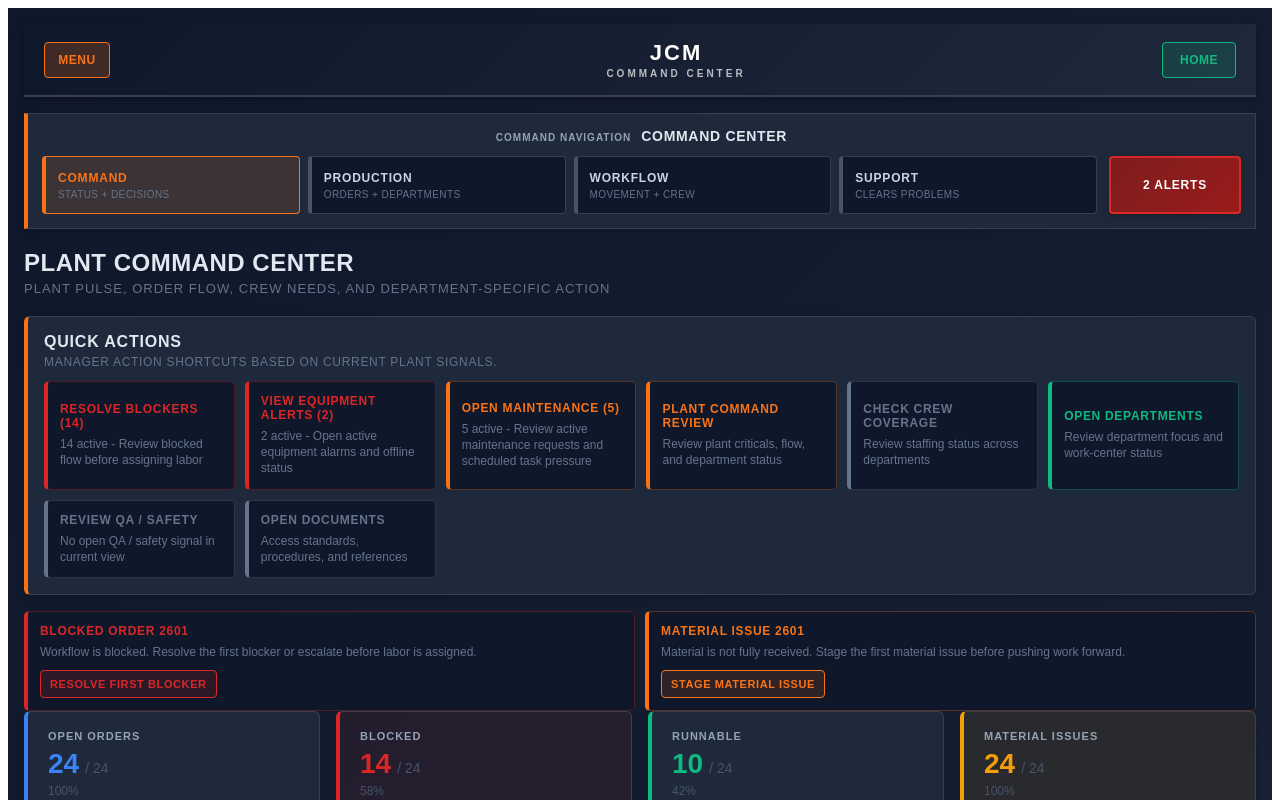
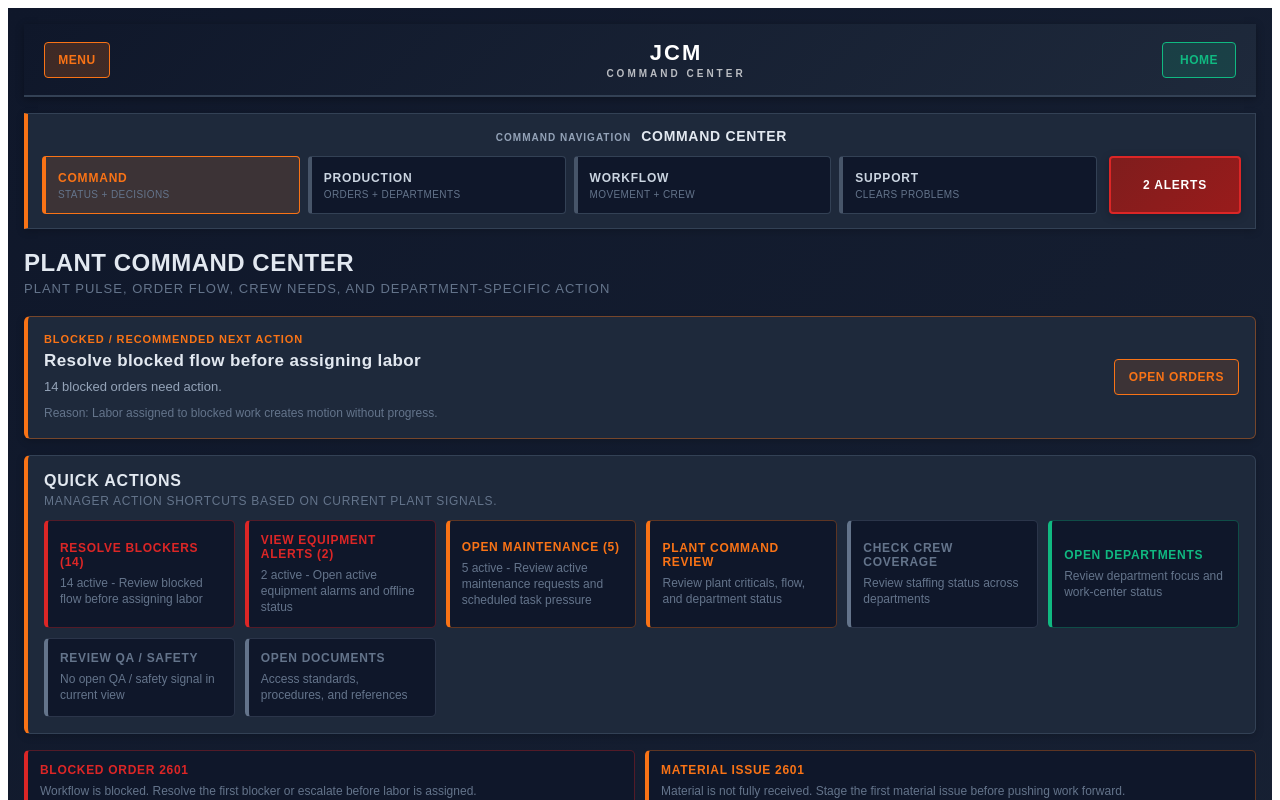
Before and after one commit to jcm-digital-coworker/JCM-Command-Center, a React (Vite) app: page / in a window 1280 px wide. Shown: the top 800 px of the page. Built offline with nearby package versions, Linux system fonts and the light colour scheme.

Commit message:
Show command recommendation on dashboard

```diff
--- a/src/pages/DashboardPage.tsx
+++ b/src/pages/DashboardPage.tsx
@@ -8,9 +8,11 @@ import type { WorkCenter } from '../types/plant';
 import type { ProductionOrder } from '../types/productionOrder';
 import { getOrderStatusLabel, getOrderBlockReason, formatBlockedReason } from '../logic/orderReadiness';
 import { getDashboardRuntimeTruth } from '../logic/dashboardRuntimeSelectors';
+import { getCommandRecommendation } from '../logic/commandRecommendations';
 import { WORKFLOW_RUNTIME_UPDATED_EVENT } from '../logic/workflowRuntimeState';
 import EmbeddedPromptCards from '../components/dashboard/EmbeddedPromptCards';
 import DashboardWorkCenterCard from '../components/dashboard/DashboardWorkCenterCard';
+import CommandRecommendationCard from '../components/dashboard/CommandRecommendationCard';
 import {
   dashboardGridStyle,
   dashboardHeaderStyle,
@@ -104,6 +106,7 @@ export default function DashboardPage({
 
   const openRisks = risks.filter((risk) => risk.status === 'OPEN' || risk.status === 'IN_PROGRESS');
   const activeTasks = tasks.filter((task) => task.status !== 'OK');
+  const runtimeTruth = getDashboardRuntimeTruth(alerts.length);
   const {
     allOrders,
     openOrders,
@@ -113,7 +116,8 @@ export default function DashboardPage({
     runnableOrders,
     dueSoonOrders,
     plantCriticals,
-  } = getDashboardRuntimeTruth(alerts.length);
+  } = runtimeTruth;
+  const commandRecommendation = getCommandRecommendation(runtimeTruth, roleView);
 
   const quickActions = getQuickActionsForRole(roleView, {
     alertCount: alerts.length,
@@ -137,6 +141,11 @@ export default function DashboardPage({
         </div>
       </div>
 
+      <CommandRecommendationCard
+        recommendation={commandRecommendation}
+        theme={theme}
+        onNavigate={() => onGoToTab(commandRecommendation.targetTab)}
+      />
       <QuickActionsPanel roleView={roleView} actions={quickActions} onGoToTab={onGoToTab} theme={theme} />
       <EmbeddedPromptCards onNavigate={onGoToTab} />
 
```
